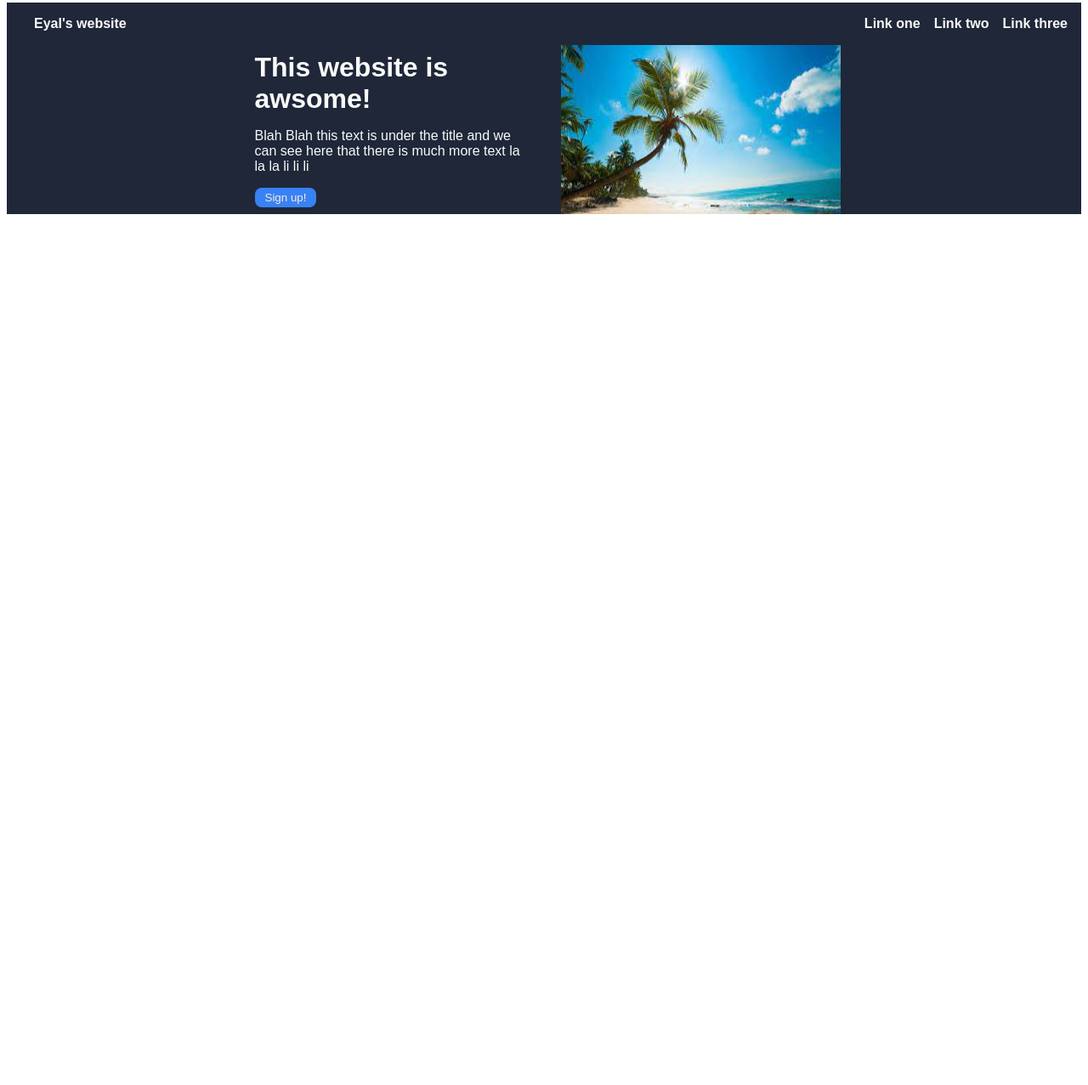
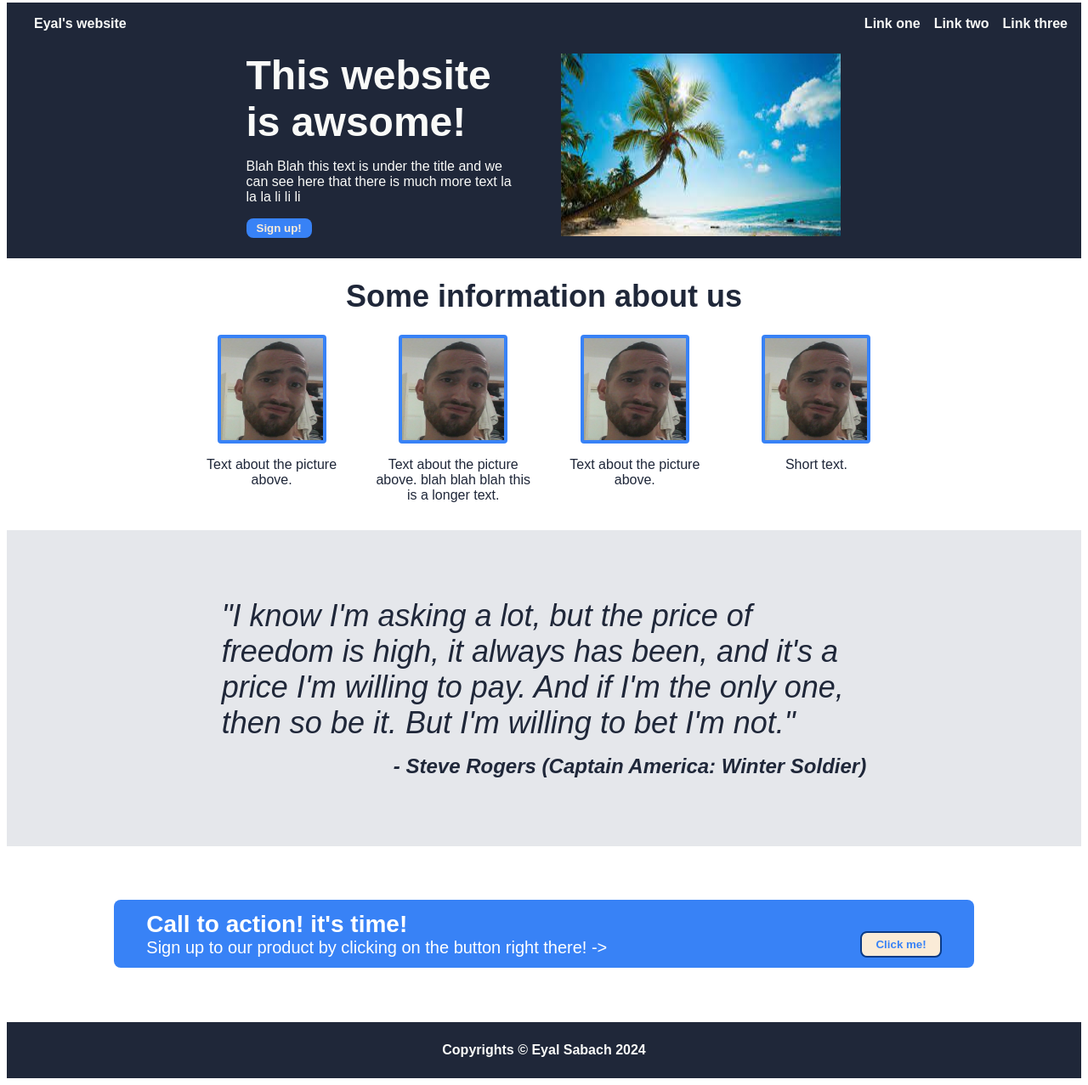
Before and after one commit to EyalSabach/project_two, a plain HTML site: page index.html in a window 1280 px wide. Shown: the part 5-1282 px from the top of the page at 85% size. Before the commit the page ends 800 px from the top, so only its background shows below. Drawn offline with Linux system fonts and the light colour scheme.

Commit message:
LOL I forgot to commit, finished the project

```diff
--- a/index.html
+++ b/index.html
@@ -23,5 +23,46 @@
         </div>
         <img src="./pics/beach.jpeg" alt="A picture of a beach">
     </div>
+    <div class="center-page">
+        <div class="info">
+            <div class="second-header">Some information about us</div>
+            <div class="squares">
+                <div id="one">
+                    <img src="./pics/chad.png" alt="Dan Goren">
+                    <div>Text about the picture above.</div>
+                </div>
+                <div class="two">
+                    <img src="./pics/chad.png" alt="Evyatar Rivlin">
+                    <div>Text about the picture above. blah blah blah this is a longer text.</div>
+                </div>
+                <div class="three">
+                    <img src="./pics/chad.png" alt="Ori Broudo">
+                    <div>Text about the picture above.</div>
+                </div>
+                <div class="four">
+                    <img src="./pics/chad.png" alt="Eyal Sabach">
+                    <div>Short text.</div>
+                </div>
+            </div>
+        </div>
+        <div class="quote">
+            <div class="content">
+                "I know I'm asking a lot, but the price of freedom is high, it always has been, and it's a price I'm willing to pay. And if I'm the only one, then so be it. But I'm willing to bet I'm not."
+            </div>
+            <div class="who">
+                - Steve Rogers (Captain America: Winter Soldier)
+            </div>
+        </div>
+        <div class="last-segment">
+            <div class="left-segment">
+                <div id="last-header">Call to action! it's time!</div>
+                <div id="last-content">Sign up to our product by clicking on the button right there! -></div>
+            </div>
+            <button id="last-button">Click me!</button>
+        </div>
+    </div>
+    <div class="footer">
+        Copyrights © Eyal Sabach 2024
+    </div>
 </body>
 </html>
--- a/style.css
+++ b/style.css
@@ -2,6 +2,7 @@ body{
     font-family: Arial, Helvetica, sans-serif;
     display: flex;
     flex-direction: column;
+    color: #1F2739;
 }
 
 li{
@@ -42,6 +43,11 @@ a{
     color: #F9FAF8;
     justify-content: center;
     gap: 32px;
+    padding-bottom: 16px;
+}
+
+.welcome > img{
+    padding: 10px;
 }
 
 .left-welcome{
@@ -57,13 +63,14 @@ a{
 
 #welcome-head{
     font-weight: bold;
-    font-size: xx-large;
+    font-size: 48px;
 }
 
 #welcome-button{
     border-radius: 8px;
     background-color: #3882f6;
     color: antiquewhite;
+    font-weight: bold;
     border: none;
     padding: 4px 12px;
     transition-duration: 0.4s;
@@ -78,3 +85,113 @@ a{
     background-color: gray;
     color: antiquewhite;
 }
+
+.second-header{
+    text-align: center;
+    padding: 24px;
+    font-size: 36px;
+    font-weight: bolder;
+    color: #1F2739;
+}
+
+.info{
+    padding-bottom: 32px;
+}
+
+.squares{
+    display: flex;
+    gap: 24px;
+    justify-content: center;
+    flex-wrap: wrap;
+}
+
+.squares > *{
+    display: flex;
+    gap: 16px;
+    flex-direction: column;
+    justify-content: flex-start;
+    align-items: center;
+    text-align: center;
+    flex-wrap: wrap;
+    color: #1F2739;
+    flex-basis: 15%;
+}
+
+.squares > div > img{
+    border: #3882f6 solid 4px;
+    border-radius: 4px;
+    width: 120px;
+    height: 120px;
+}
+
+.quote{
+    background-color: #e5e7eb;
+    display: flex;
+    flex-direction: column;
+    padding: 80px 20%;
+    flex-shrink: 0;
+    gap: 16px;
+}
+
+.content{
+    font-size: 36px;
+    font-style: italic;
+    align-self: flex-start;
+}
+
+.who{
+    font-size: 24px;
+    font-weight: bolder;
+    font-style: italic;
+    align-self: flex-end;
+}
+
+.last-segment{
+    display: flex;
+    justify-content: space-between;
+    flex-wrap: wrap;
+    margin: 5% 10%;
+    background-color: #3882f6 ;
+    padding: 1% 3%;
+    border-radius: 8px;
+    color: white;
+}
+
+#last-header{
+    font-weight: bold;
+    font-size: 28px;
+}
+
+#last-content{
+    font-size: 20px;
+}
+
+#last-button{
+    border-radius: 8px;
+    background-color: antiquewhite;
+    color: #3882f6;
+    font-weight: bold;
+    border: #0a3a86 2px solid;
+    padding: 4px 16px;
+    margin-top: 24px;
+    transition-duration: 0.4s;
+}
+
+#last-button:hover{
+    background-color: black;
+    color: antiquewhite;
+}
+
+#last-button:active{
+    background-color: gray;
+    color: antiquewhite;
+}
+
+.footer{
+    background-color: #1F2739;
+    color: #F9FAF8;
+    font-size: 16px;
+    font-weight: bold;
+    padding: 24px 0px;
+    text-align: center;
+}
```
Also changed, not shown: pics/chad.png (added).
